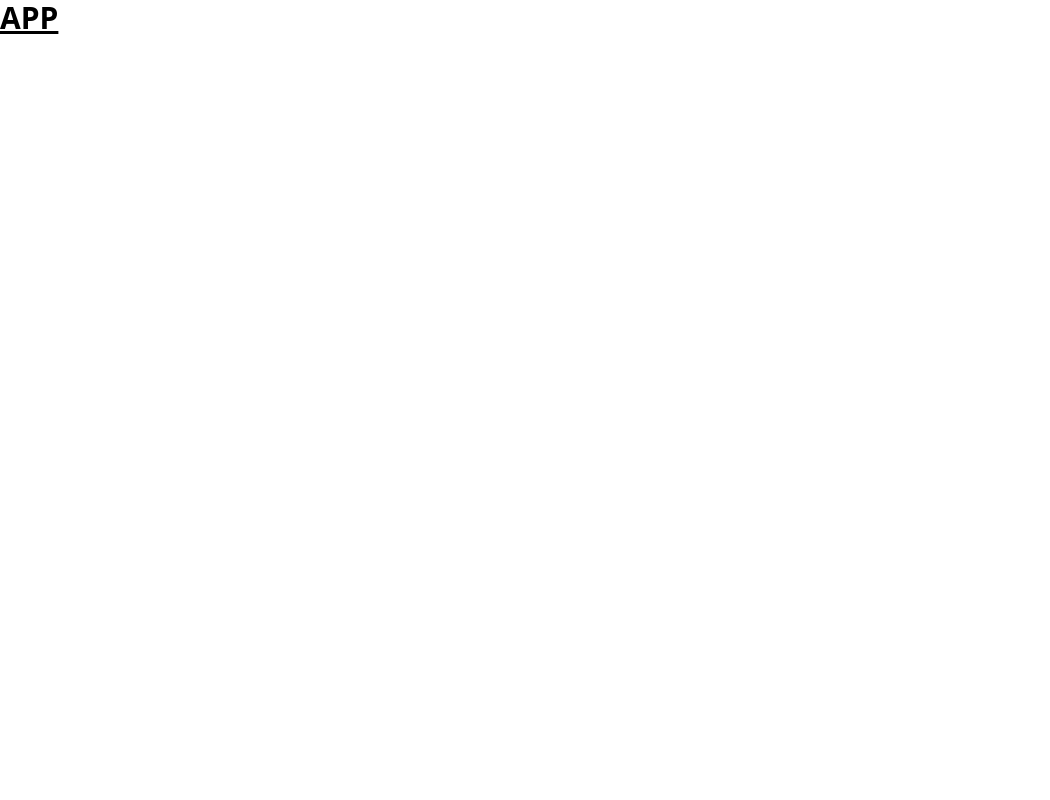
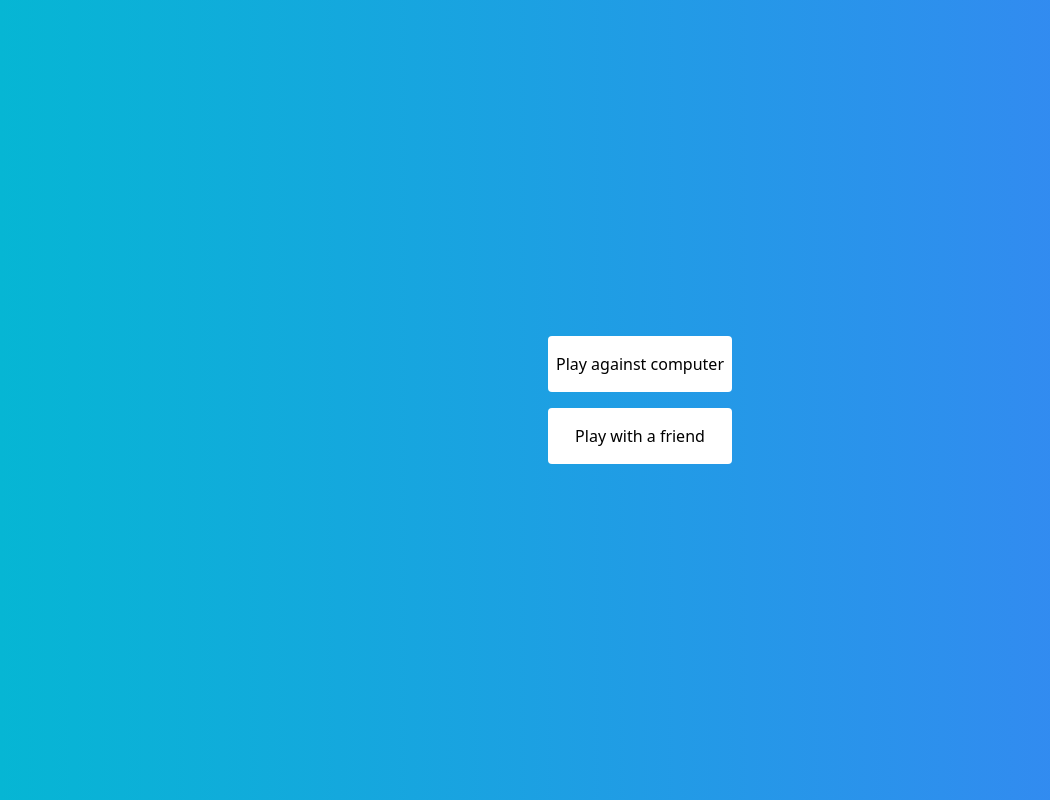
Before and after one commit to themythia/fimple-practicum-xox, a React (Create React App) app: page / in a window 1280 px wide. Shown: the whole page, without its empty margins (0-1050 px from the left). Built offline with nearby package versions, Linux system fonts and the light colour scheme.

Commit message:
feat: add basic UI for board & mode selector'

```diff
--- a/src/App.js
+++ b/src/App.js
@@ -1,5 +1,17 @@
+import Board from './components/board/Board';
+import Container from './components/Container';
+import ModeSelector from './components/modeSelector/ModeSelector';
+import GameProvider from './contexts/GameContext';
+
 function App() {
-  return <div className='text-3xl font-bold underline'>APP</div>;
+  return (
+    <GameProvider>
+      <Container>
+        <ModeSelector />
+        <Board />
+      </Container>
+    </GameProvider>
+  );
 }
 
 export default App;
--- /dev/null
+++ b/src/components/Container.jsx
@@ -0,0 +1,8 @@
+const Container = ({ children }) => {
+  return (
+    <div className='w-screen h-screen flex justify-center items-center bg-gradient-to-r from-cyan-500 to-blue-500'>
+      {children}
+    </div>
+  );
+};
+export default Container;
--- /dev/null
+++ b/src/components/board/Board.jsx
@@ -0,0 +1,20 @@
+import { useContext } from 'react';
+import { GameContext } from '../../contexts/GameContext';
+import Button from './Button';
+
+const Board = () => {
+  const { gameState } = useContext(GameContext);
+
+  return (
+    <div
+      className={`grid grid-rows-3 grid-cols-3 gap-4 w-80 h-80 ${
+        gameState.status === 'idle' && 'hidden'
+      }`}
+    >
+      {gameState.board.map((button, index) => (
+        <Button key={index} index={index} />
+      ))}
+    </div>
+  );
+};
+export default Board;
--- /dev/null
+++ b/src/components/board/Button.jsx
@@ -0,0 +1,12 @@
+import { useContext } from 'react';
+import { GameContext } from '../../contexts/GameContext';
+
+const Button = ({ index }) => {
+  const { gameState, dispatch } = useContext(GameContext);
+  const { turn, board, status } = gameState;
+
+  return (
+    <button className='h-24 w-24 rounded bg-white'>{board[index] || ''}</button>
+  );
+};
+export default Button;
--- /dev/null
+++ b/src/components/modeSelector/ModeSelector.jsx
@@ -0,0 +1,18 @@
+import { useContext } from 'react';
+import { GameContext } from '../../contexts/GameContext';
+import SelectorButton from './SelectorButton';
+
+const ModeSelector = () => {
+  const { gameState, dispatch } = useContext(GameContext);
+  return (
+    <div
+      className={`${
+        gameState.status !== 'idle' && 'hidden'
+      } flex flex-col gap-y-4`}
+    >
+      <SelectorButton type={'1p'} />
+      <SelectorButton type={'2p'} />
+    </div>
+  );
+};
+export default ModeSelector;
--- /dev/null
+++ b/src/components/modeSelector/SelectorButton.jsx
@@ -0,0 +1,15 @@
+import { useContext } from 'react';
+import { GameContext } from '../../contexts/GameContext';
+
+const SelectorButton = ({ type }) => {
+  const { gameState, dispatch } = useContext(GameContext);
+
+  const handleClick = () => dispatch({ type: 'SET_MODE', mode: type });
+
+  return (
+    <button className='bg-white px-2 py-4 rounded' onClick={handleClick}>
+      {type === '1p' ? 'Play against computer' : 'Play with a friend'}
+    </button>
+  );
+};
+export default SelectorButton;
--- a/src/reducers/gameReducer.js
+++ b/src/reducers/gameReducer.js
@@ -1,5 +1,11 @@
 const gameReducer = (state, action) => {
   switch (action.type) {
+    case 'SET_MODE':
+      return {
+        ...state,
+        mode: action.mode,
+        status: 'active',
+      };
     default:
       return state;
   }
```
